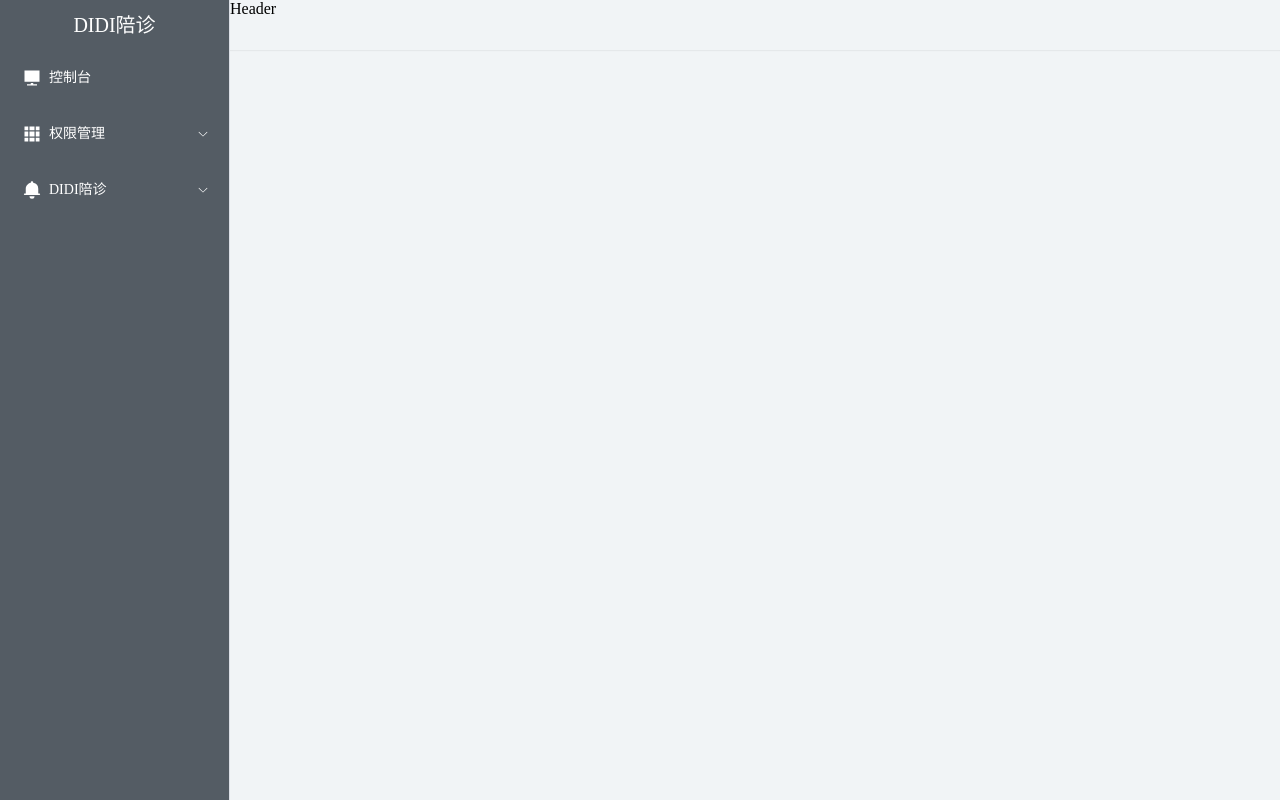
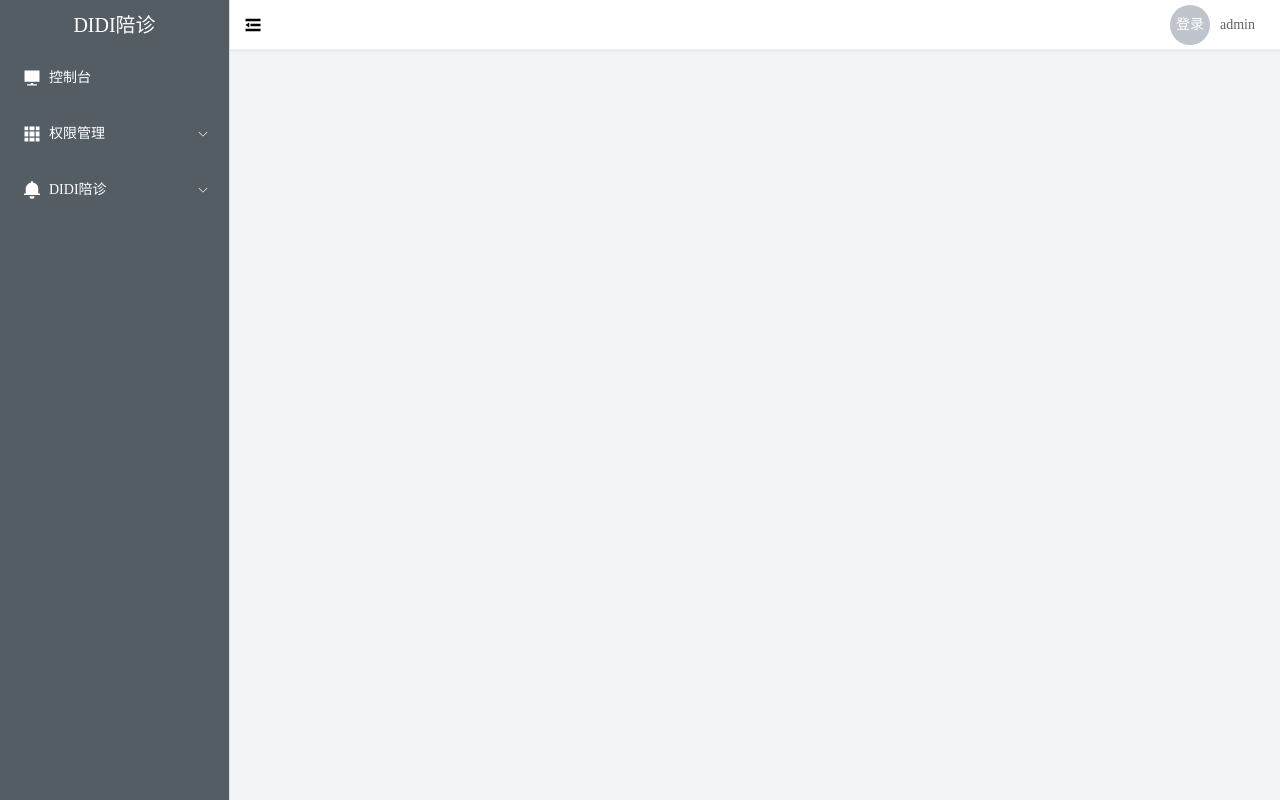
Before and after one commit to zuimoliyan/Companion-Care-System, a Vue app in the folder pzadmin/: page / in a window 1280 px wide. Built offline with nearby package versions, Linux system fonts and the light colour scheme.

Commit message:
Header组件创建和样式编写，修复了Main.vue中<script>标签没有加setup的问题，更新了markdown文档

```diff
--- /dev/null
+++ b/pzadmin/src/components/navHeader.vue
@@ -0,0 +1,66 @@
+<template>
+    <div class="header-container">
+        <div class="header-left">
+            <el-icon class="icon" size="20px">
+                <Fold />
+            </el-icon>
+        </div>
+
+        <div class="header-right">
+
+            <el-dropdown>
+                <div class="el-dropdown-link flex-box">
+                    <el-avatar> 登录 </el-avatar>
+                    <p class="user-name">admin</p>
+                </div>
+                <template #dropdown>
+                    <el-dropdown-menu>
+                        <el-dropdown-item>Action 1</el-dropdown-item>
+                        <el-dropdown-item>Action 2</el-dropdown-item>
+                        <el-dropdown-item>Action 3</el-dropdown-item>
+                        <el-dropdown-item disabled>Action 4</el-dropdown-item>
+                        <el-dropdown-item divided>Action 5</el-dropdown-item>
+                    </el-dropdown-menu>
+                </template>
+            </el-dropdown>
+
+        </div>
+    </div>
+</template>
+
+<script setup>
+</script>
+
+<style lang="less" scoped>
+.flex-box{
+    display: flex;
+    align-items: center;
+}
+.header-container {
+    display: flex;
+    justify-content: space-between;
+    align-items: center;
+    height: 100%;
+    background-color: #fff;
+    padding-right: 25px;
+
+    .header-left {
+        height: 100%;
+
+        .icon {
+            width: 45px;
+            height: 100%;
+        }
+
+        .icon:hover {
+            background-color: #fff;
+            cursor: pointer;
+        }
+    }
+    .header-right{
+.user-name{
+     margin-left: 10px;
+}
+    }
+}
+</style>
--- a/pzadmin/src/views/Main.vue
+++ b/pzadmin/src/views/Main.vue
@@ -5,33 +5,32 @@
       <Aside />
       <!-- <el-aside width="200px">Aside</el-aside> -->
       <el-container>
-
-      <el-header>Header</el-header>
+        <el-header><Header /></el-header>
         <el-main>
-          <RouterView>
-
-          </RouterView>
+          <RouterView />
         </el-main>
       </el-container>
     </el-container>
   </div>
 </template>
 
-<script>
+<script setup>
 
 import Aside from "../components/aside.vue";
+import Header from "../components/navHeader.vue";
 
 </script>
 
 <style lang="less" scoped>
-.common-layout{ //这里就是aside.vue中aside-container的父容器
+.common-layout {
+  //这里就是aside.vue中aside-container的父容器
   //但是这里的嵌套规则是common-layout->el-container
   //所以我们两个都要设置占满屏幕
   height: 100%;
+
   .el-container {
     height: 100%;
 
   }
 }
-
 </style>
```
Also changed, not shown: 1 other file (tests, documents, lock files or other folders). Lines whose indentation alone changed are shown as unchanged.
